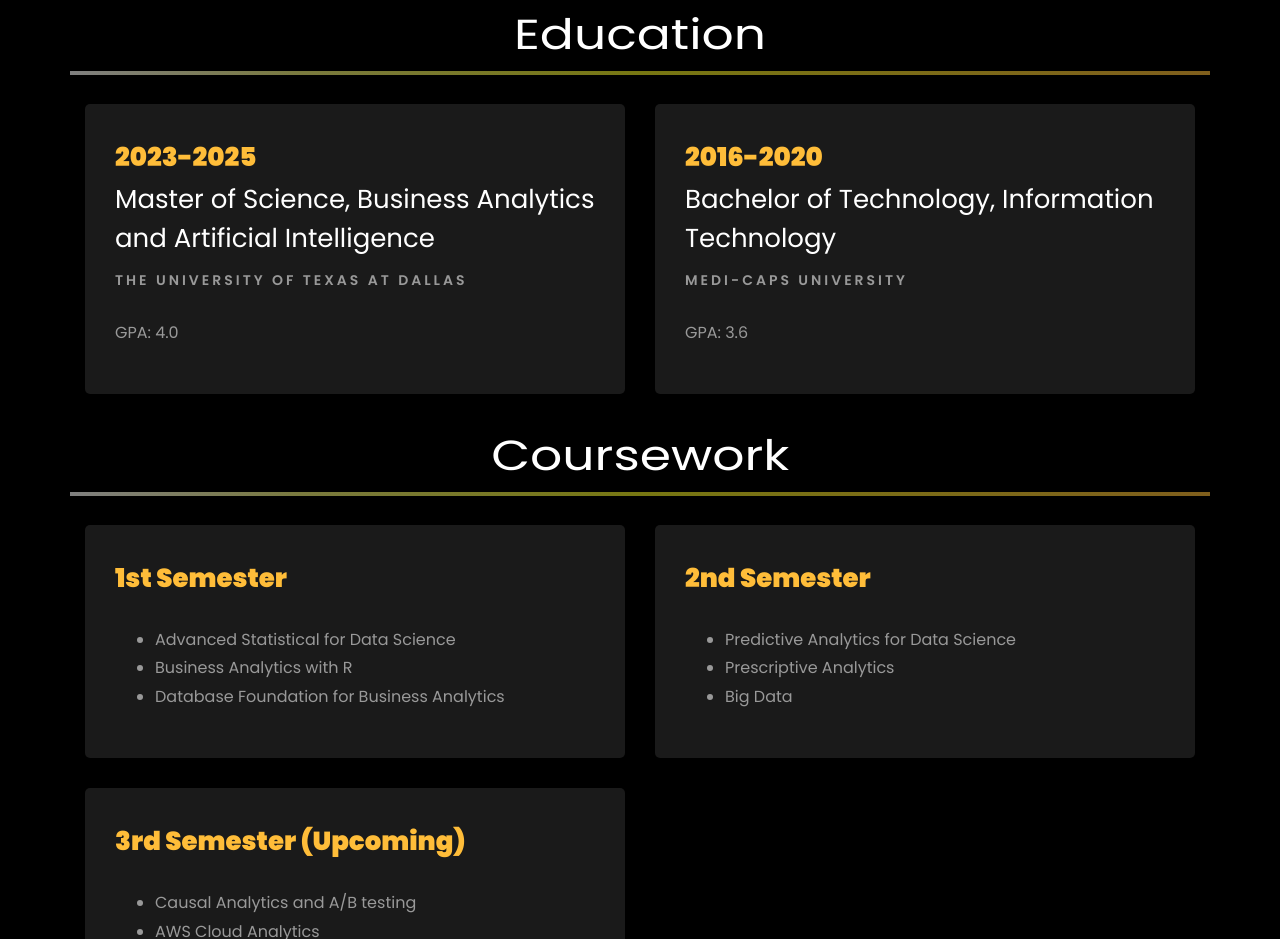
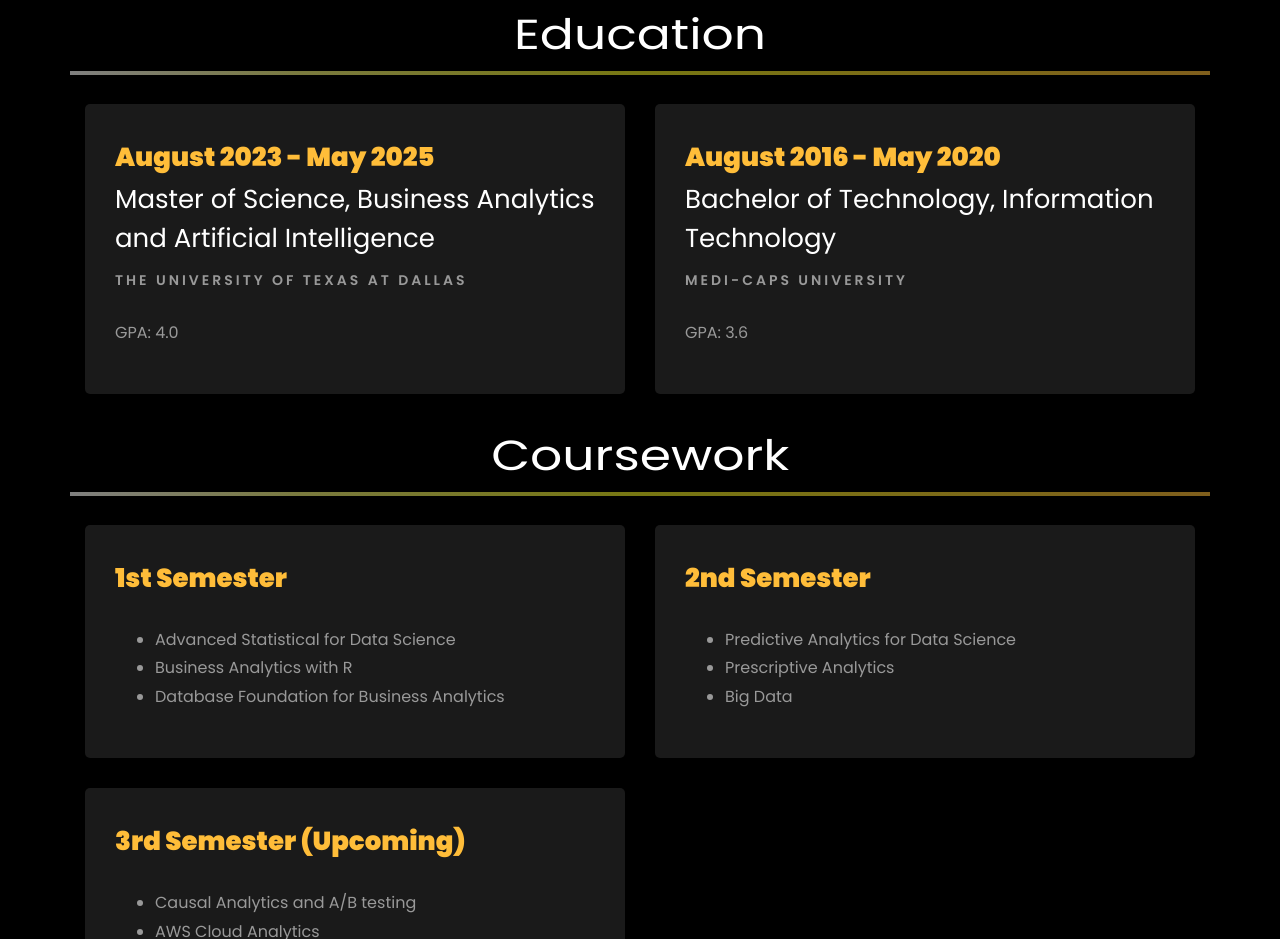
Before and after one commit to krishnaapurva/Portfolio, a plain HTML site: page index.html in a window 1280 px wide. Shown: the part 3707-4646 px from the top of the page. Drawn offline with Linux system fonts and the light colour scheme; files whose address does not match are found by name.

Commit message:
Update index.html

```diff
--- a/index.html
+++ b/index.html
@@ -570,7 +570,7 @@
 			<div class="row">
     			<div class="col-md-6">
     				<div class="resume-wrap ftco-animate">
-    					<span class="date">2023-2025</span>
+    					<span class="date">August 2023 - May 2025</span>
     					<h2>Master of Science, Business Analytics and Artificial Intelligence</h2>
     					<span class="position">The University of Texas at Dallas</span>
     					<p class="mt-4">GPA: 4.0</p>
@@ -579,7 +579,7 @@
 
     			<div class="col-md-6">
     				<div class="resume-wrap ftco-animate">
-    					<span class="date">2016-2020</span>
+    					<span class="date">August 2016 - May 2020</span>
     					<h2>Bachelor of Technology, Information Technology</h2>
     					<span class="position">Medi-Caps University</span>
     					<p class="mt-4">GPA: 3.6</p>
```
